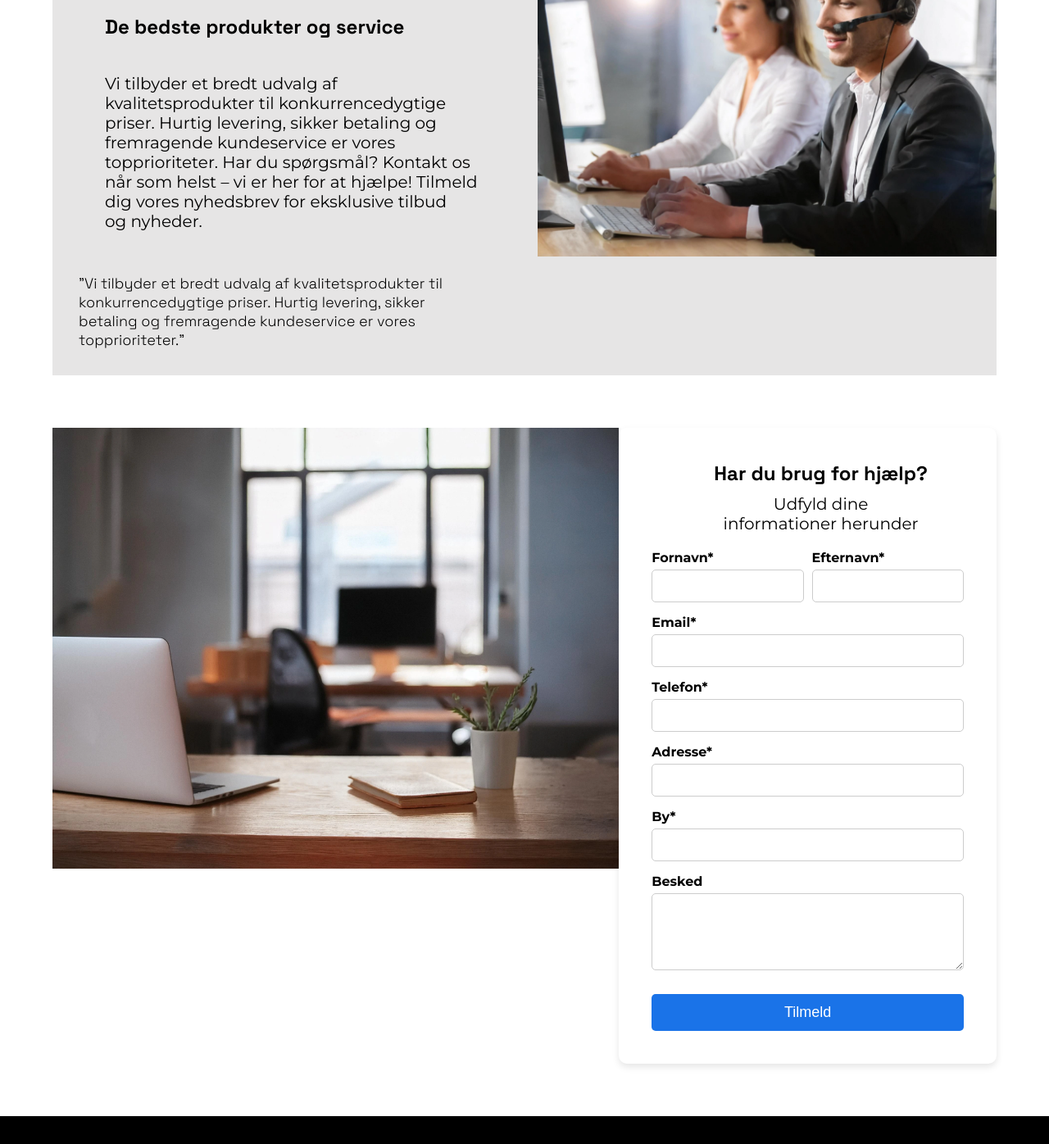
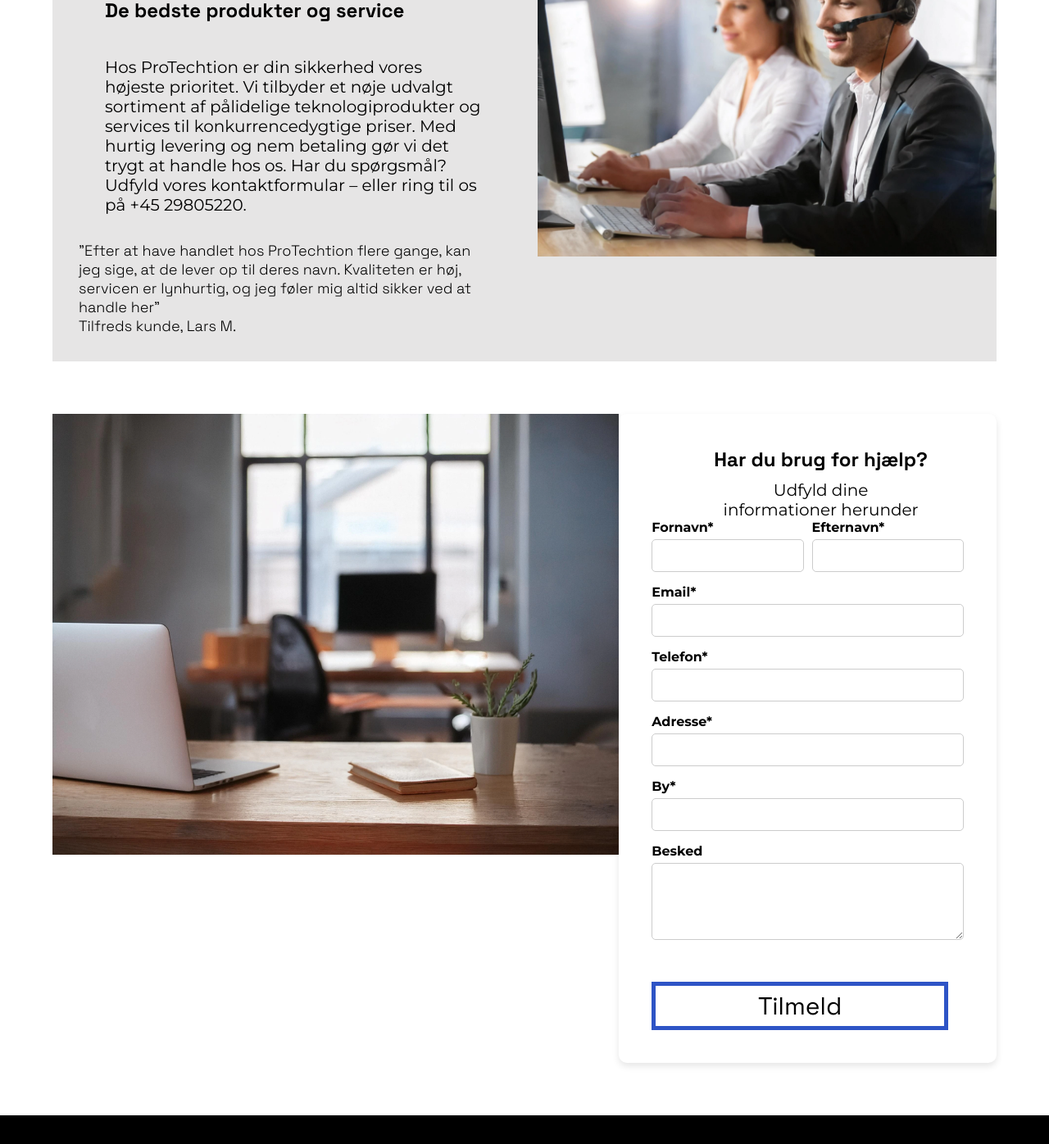
Before and after one commit to Tema7-gruppe-jap/legendary-telegram, a plain HTML site: page omos.html in a window 1280 px wide. Shown: the part 379-1775 px from the top of the page at 82% size. Drawn offline with Linux system fonts and the light colour scheme; no server answers; a web font is replaced by a local one.

Commit message:
rettelser

```diff
--- a/css/detalje.css
+++ b/css/detalje.css
@@ -17,7 +17,7 @@
 
 .udsolgtprodukt {
   position: relative;
-  top: -10px;
+  top: 4px;
   left: 0;
   background-color: rgba(0, 0, 0, 0.364);
   color: white;
--- a/css/mutual.css
+++ b/css/mutual.css
@@ -240,6 +240,10 @@ footer {
   cursor: pointer;
 }
 
+.kontakt_knap:hover {
+  color: black;
+}
+
 .kontakt_felt {
   width: 100%;
   height: 50px;
--- a/css/omos.css
+++ b/css/omos.css
@@ -11,9 +11,10 @@ main {
 img {
   width: 100%;
   height: 100%;
-  object-fit: cover;
+  object-fit: contain;
 }
 
+@media (min-width: 900px) {
   .grid_1-1 {
     display: grid;
     grid-template-columns: 1fr 1fr;
@@ -27,6 +28,13 @@ img {
     grid-template-columns: 3fr 2fr;
     margin: 4rem;
   }
+  .order {
+    order: -1;
+  }
+  .form-container {
+    margin-left: 1rem;
+  }
+}
 
 .om_os_tekst {
   gap: 1rem;
@@ -39,6 +47,8 @@ img {
 }
 
 .form-container {
+  display: block;
+  margin: auto;
   background: white;
   padding: 40px;
   border-radius: 10px;
@@ -58,7 +68,6 @@ h2 {
 
 p {
   text-align: center;
-  margin-bottom: 20px;
 }
 
 .input-group {
@@ -90,19 +99,23 @@ p {
 }
 
 .btn-submit {
-  background-color: #1a73e8;
-  color: white;
-  font-size: 18px;
-  padding: 12px;
-  border: none;
-  border-radius: 5px;
-  cursor: pointer;
-  width: 100%;
-  margin-top: 10px;
+  background-color: white;
+  padding: 5px;
+  width: 95%;
+  height: 100%;
+  font-family: "Space Grotesk", serif;
+  font-size: 30px;
+  margin-top: 2rem;
+  border: 5px solid #2e54c6;
+  text-decoration: none;
+  color: black;
+  text-align: center;
 }
 
 .btn-submit:hover {
-  background-color: #1558b0;
+  background-color: #2e54c6;
+  color: white;
+  cursor: pointer;
 }
 
 /*************** Menu *************/
@@ -167,3 +180,7 @@ p {
 .overskrift {
   text-align: center;
 }
+
+.br1 {
+  margin-top: 0rem;
+}
--- a/omos.html
+++ b/omos.html
@@ -28,13 +28,13 @@
     <header>
         <div class="logo">
             <a href="index.html">
-                <img src="assets/img/SVG/logo1.svg" alt="Final Logo">
+                <img src="assets/img/SVG/logo3.svg" alt="Final Logo">
             </a>
         </div>
         <nav>
             <ul class="menu">
                 <li><a href="produkter.html">Produkter</a></li>
-                <li><a href="#">Om os</a></li>
+                <li class="activ"><a href="omos.html">Om os</a></li>
 
             </ul>
             <div class="burger">
@@ -50,19 +50,26 @@
             <div class="om_os_tekst">
                 <p>Om os</p>
                 <h2>De bedste produkter og service</h2>
-                <p>Vi tilbyder et bredt udvalg af kvalitetsprodukter til konkurrencedygtige priser. Hurtig levering,
-                    sikker betaling og
-                    fremragende kundeservice er vores topprioriteter. Har du spørgsmål? Kontakt os når som helst – vi er
-                    her for at hjælpe!
-                    Tilmeld dig vores nyhedsbrev for eksklusive tilbud og nyheder.</p>
-                <h3>"Vi tilbyder et bredt udvalg af kvalitetsprodukter til konkurrencedygtige priser. Hurtig levering,
-                    sikker betaling og fremragende kundeservice er vores topprioriteter."</h3>
+                <p>Hos ProTechtion er din sikkerhed vores højeste prioritet. Vi
+                    tilbyder et nøje udvalgt sortiment af pålidelige teknologiprodukter og services til
+                    konkurrencedygtige priser. Med
+                    hurtig levering og nem betaling gør vi det trygt at handle hos os.
+                    Har du spørgsmål? Udfyld vores kontaktformular – eller ring
+                    til os på +45
+                    29805220.
+                </p>
+
+                <h3>"Efter at have handlet hos ProTechtion flere gange, kan jeg sige, at de lever op til deres navn.
+                    Kvaliteten er høj, servicen er lynhurtig, og jeg føler mig altid sikker ved at handle
+                    her" <br> Tilfreds kunde, Lars M.</h3>
             </div>
-            <img src="kundeservice.webp" alt="kundeservice">
+            <div>
+                <img src="kundeservice.webp" alt="kundeservice">
+            </div>
         </div>
 
         <div class="grid_1-2">
-            <img src="kontor.webp" alt="kontor">
+
             <div class="form-container">
                 <h2 class="overskrift">Har du brug for hjælp?</h2>
                 <p class="overskrift">Udfyld dine informationer herunder</p>
@@ -107,6 +114,10 @@
                     <button type="submit" class="btn-submit">Tilmeld</button>
                 </form>
             </div>
+
+            <div class="order">
+                <img src="kontor.webp" alt="kontor">
+            </div>
         </div>
     </main>
     <footer>
```
Also changed, not shown: css/produktliste.css (+18 -12 lines), detalje.html (+3 -3 lines), index.html (+2 -2 lines), produkter.html (+3 -4 lines), produktliste.html (+51 -1 lines). Lines whose indentation alone changed are shown as unchanged.
